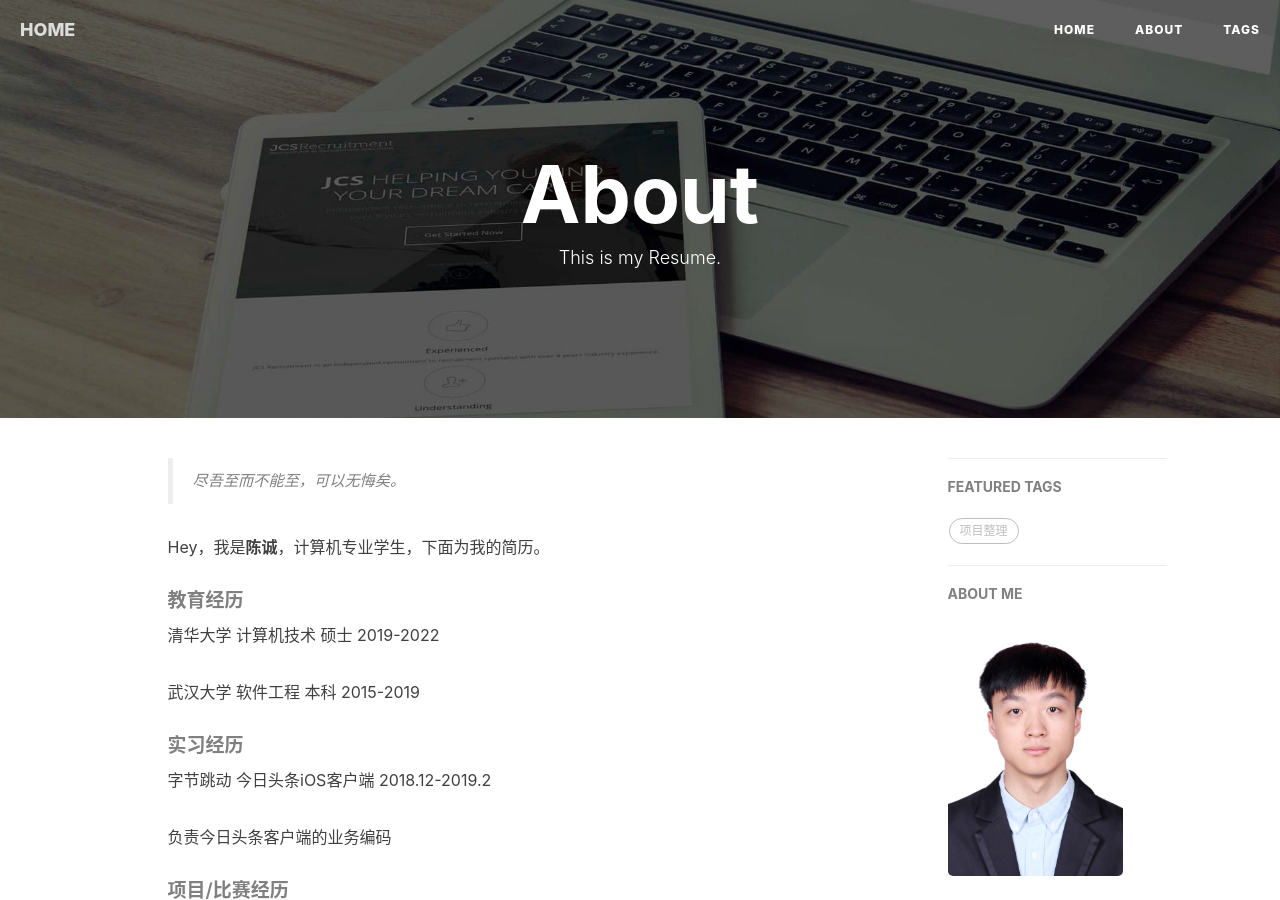
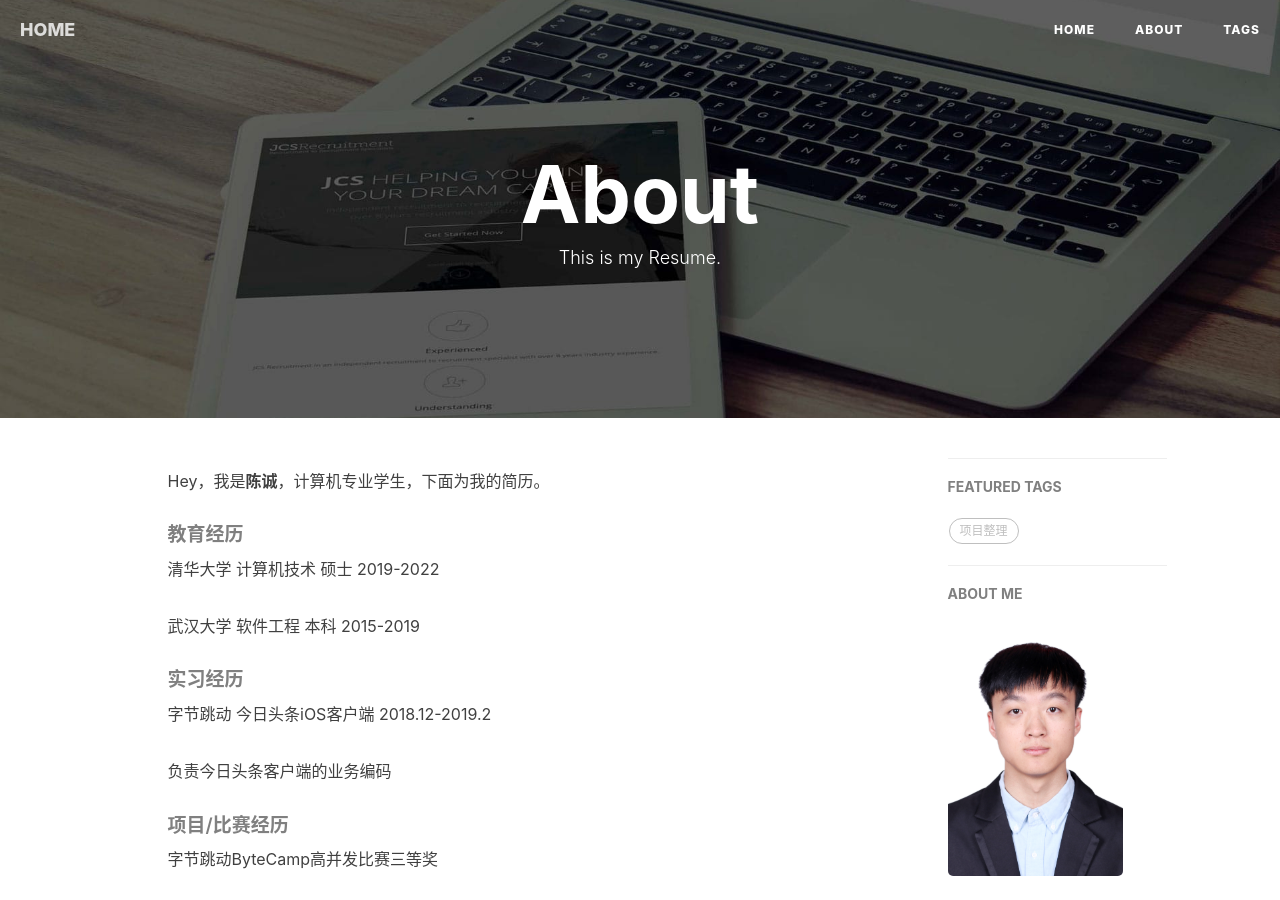
Before and after one commit to ChaneyCM/chaneyCM.github.io, a Jekyll site: the page built from about.html, in a window 1280 px wide and 900 px high. Built offline with Jekyll 4.4.1, drawn with Linux system fonts in a browser that asks for light colours; nearby versions of some CDN libraries; comment, search, counter and statistics services are not loaded.

Commit message:
mod about remove 座右铭

```diff
--- a/about.html
+++ b/about.html
@@ -15,7 +15,6 @@ header-img: "img/post-bg-rwd.jpg"
 <div class="zh post-container">
 
     <!--copied from markdown -->
-    <blockquote><p>尽吾至而不能至，可以无悔矣。</p></blockquote>
 
     <p>Hey，我是<strong>陈诚</strong>，计算机专业学生，下面为我的简历。</p>
 
```
